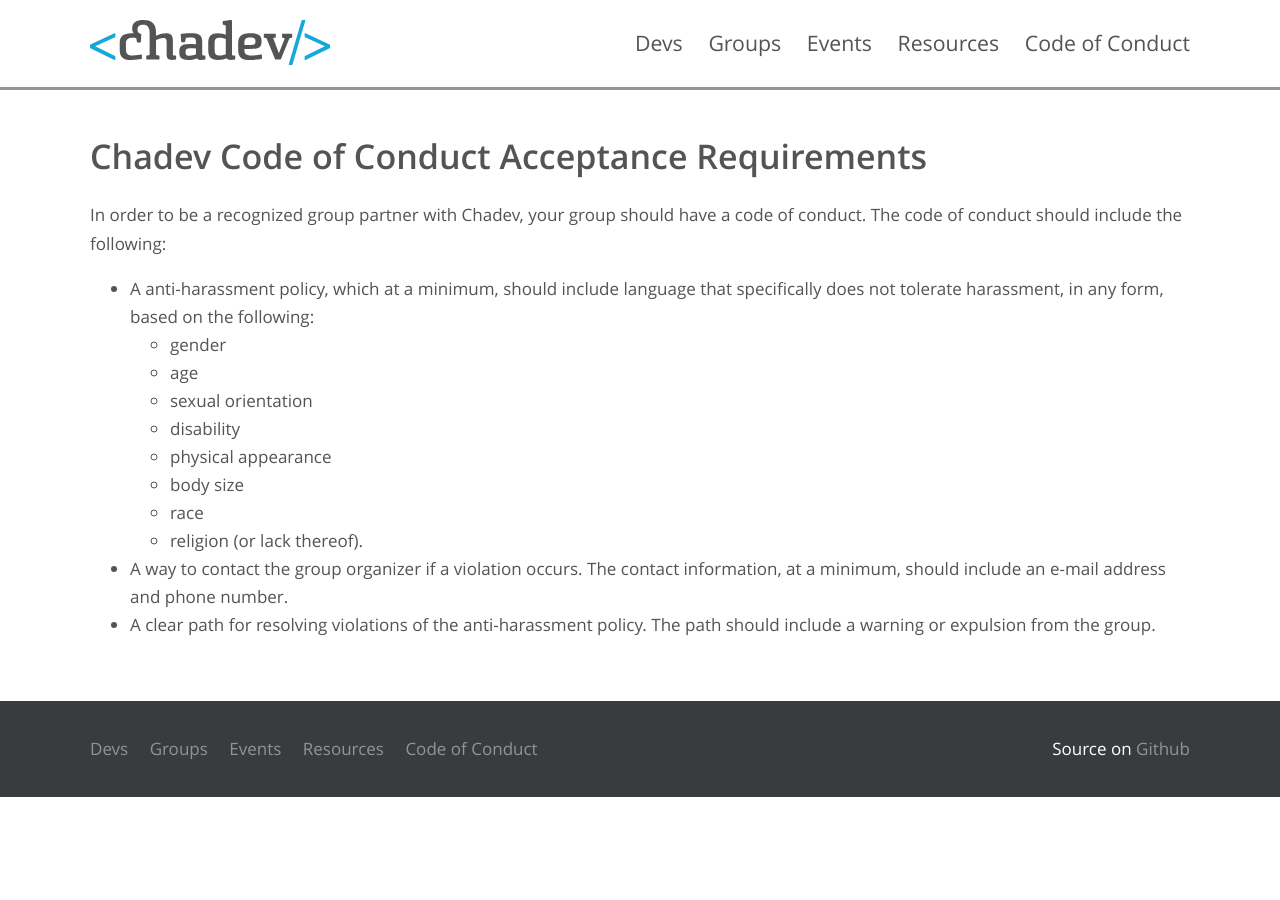
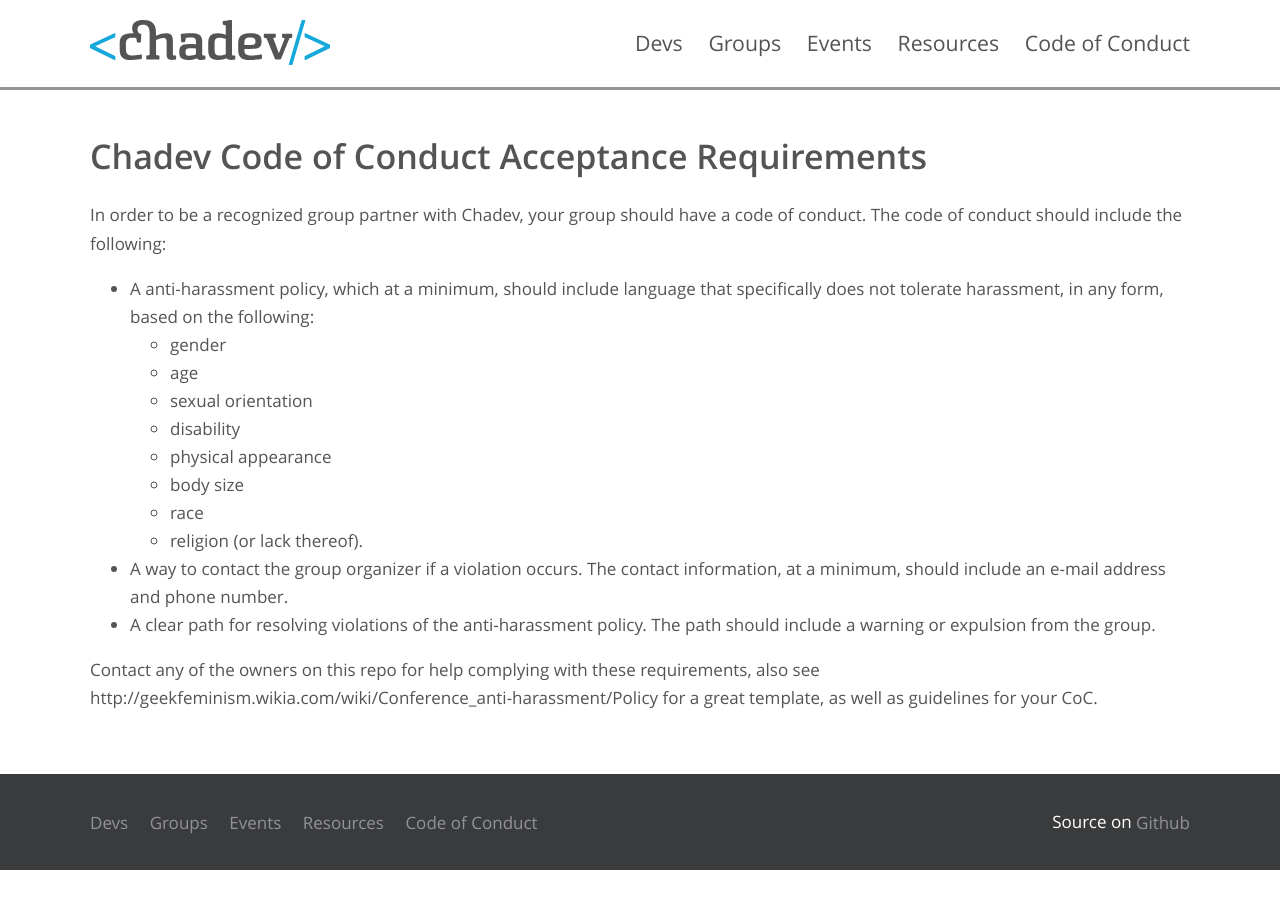
Before and after one commit to chadev/chadev.github.io, a Jekyll site: the page built from coc-requirements.md, in a window 1280 px wide. Built offline with Jekyll 4.4.1, drawn with Linux system fonts in a browser that asks for light colours.

Commit message:
Added link to resources

```diff
--- a/coc-requirements.md
+++ b/coc-requirements.md
@@ -17,3 +17,5 @@ In order to be a recognized group partner with Chadev, your group should have a
   * religion (or lack thereof).
 * A way to contact the group organizer if a violation occurs. The contact information, at a minimum, should include an e-mail address and phone number.
 * A clear path for resolving violations of the anti-harassment policy. The path should include a warning or expulsion from the group.
+
+Contact any of the owners on this repo for help complying with these requirements, also see http://geekfeminism.wikia.com/wiki/Conference_anti-harassment/Policy for a great template, as well as guidelines for your CoC.
```
